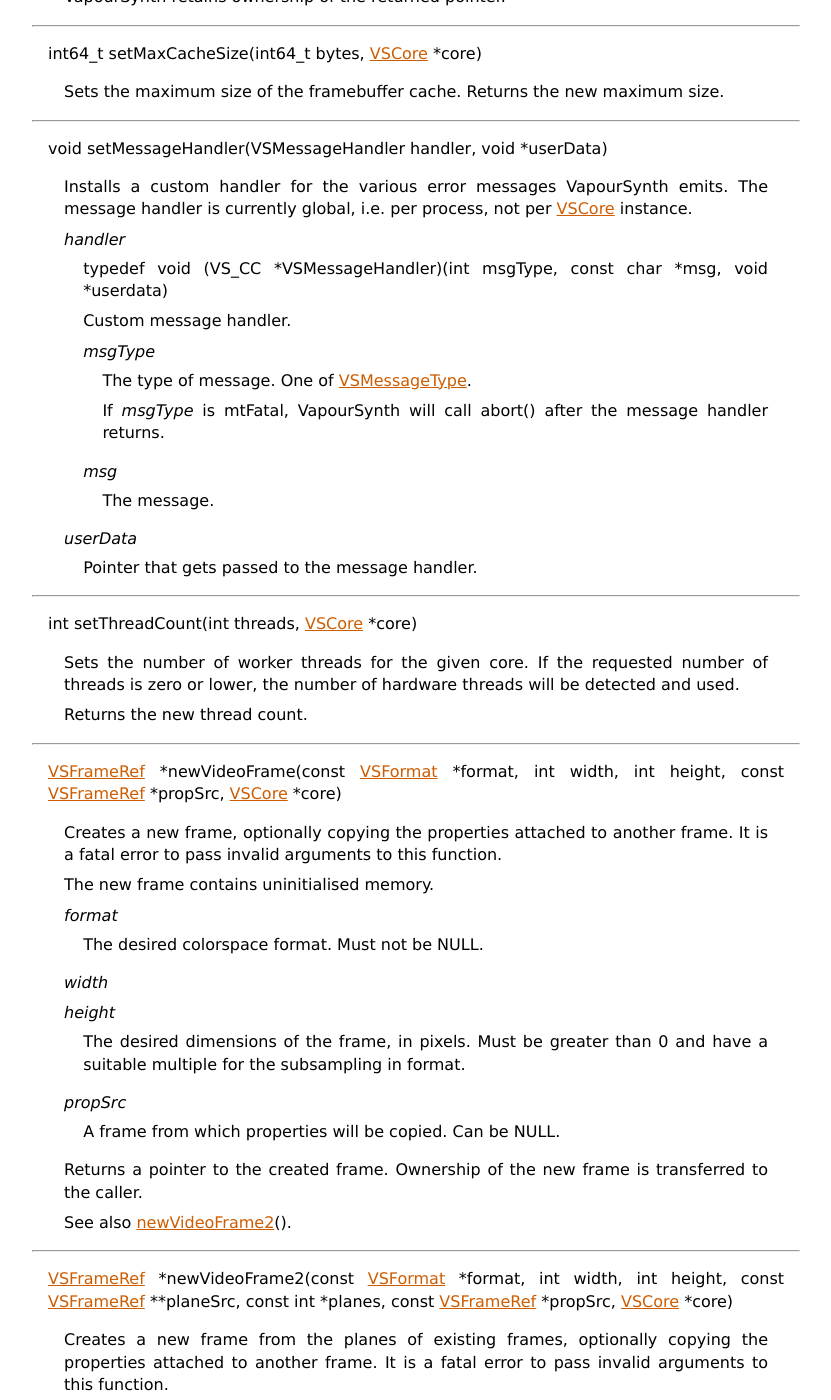
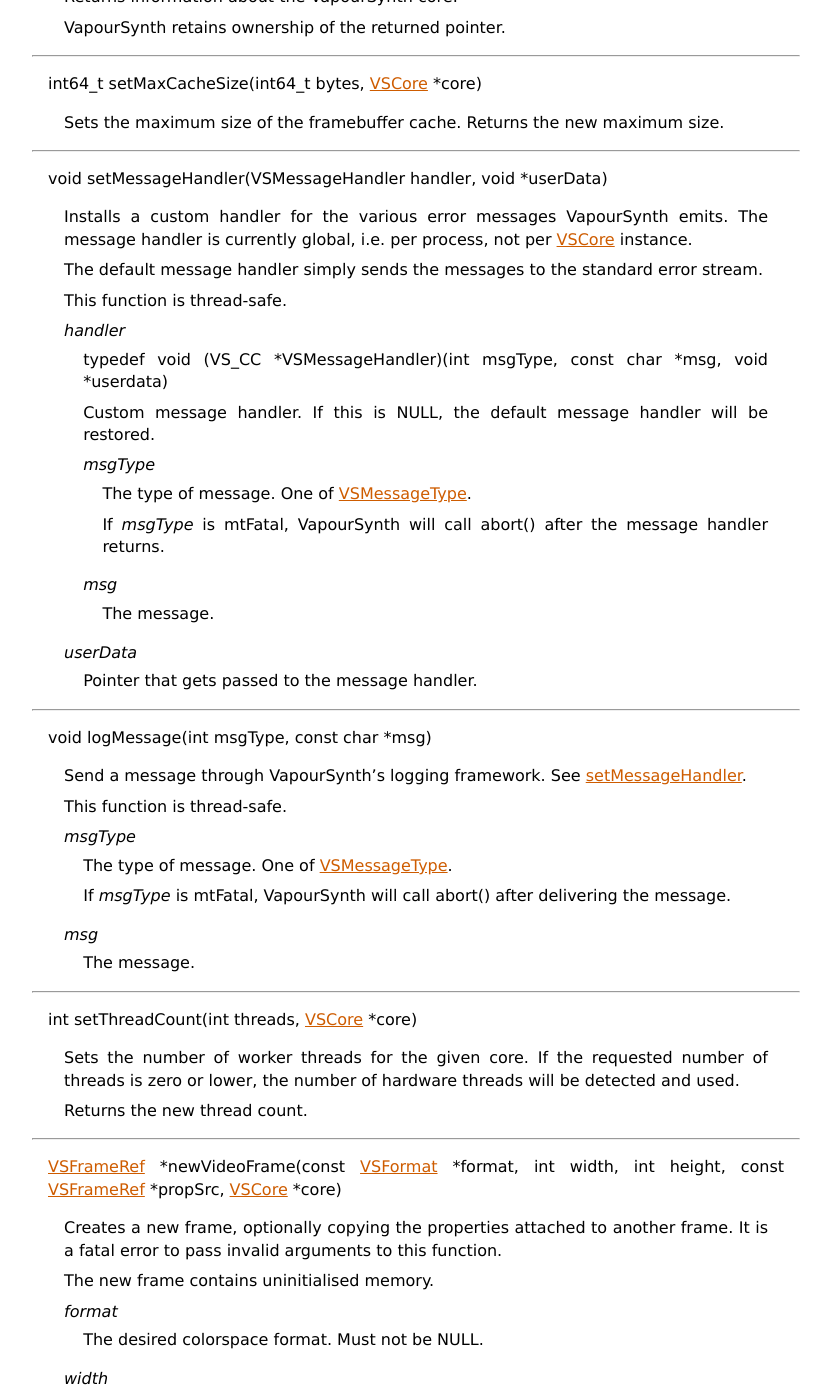
Before and after one commit to vapoursynth/vapoursynth, a Sphinx documentation site: the page built from doc/api/vapoursynth.h.rst, in a window 1280 px wide and 1400 px high, scrolled down 13182 px. Shown: the whole window, without its empty margins (48-879 px from the left). Built offline with Sphinx 7.4.7, drawn with Linux system fonts in a browser that asks for light colours; formulas are drawn with MathJax 3.

Commit message:
doc: new API function logMessage

```diff
--- a/doc/api/vapoursynth.h.rst
+++ b/doc/api/vapoursynth.h.rst
@@ -77,6 +77,8 @@
           * setMaxCacheSize_
 
           * setMessageHandler_
+
+          * logMessage_
 
           * setThreadCount_
 
@@ -897,10 +899,16 @@
       emits. The message handler is currently global, i.e. per process, not
       per VSCore_ instance.
 
+      The default message handler simply sends the messages to the
+      standard error stream.
+
+      This function is thread-safe.
+
       *handler*
          typedef void (VS_CC \*VSMessageHandler)(int msgType, const char \*msg, void \*userdata)
 
-         Custom message handler.
+         Custom message handler. If this is NULL, the default message
+         handler will be restored.
 
          *msgType*
             The type of message. One of VSMessageType_.
@@ -913,6 +921,26 @@
 
       *userData*
          Pointer that gets passed to the message handler.
+
+----------
+
+   .. _logMessage:
+
+   void logMessage(int msgType, const char \*msg)
+
+      Send a message through VapourSynth's logging framework. See
+      setMessageHandler_.
+
+      This function is thread-safe.
+
+      *msgType*
+         The type of message. One of VSMessageType_.
+
+         If *msgType* is mtFatal, VapourSynth will call abort() after
+         delivering the message.
+
+      *msg*
+         The message.
 
 ----------
 
```
